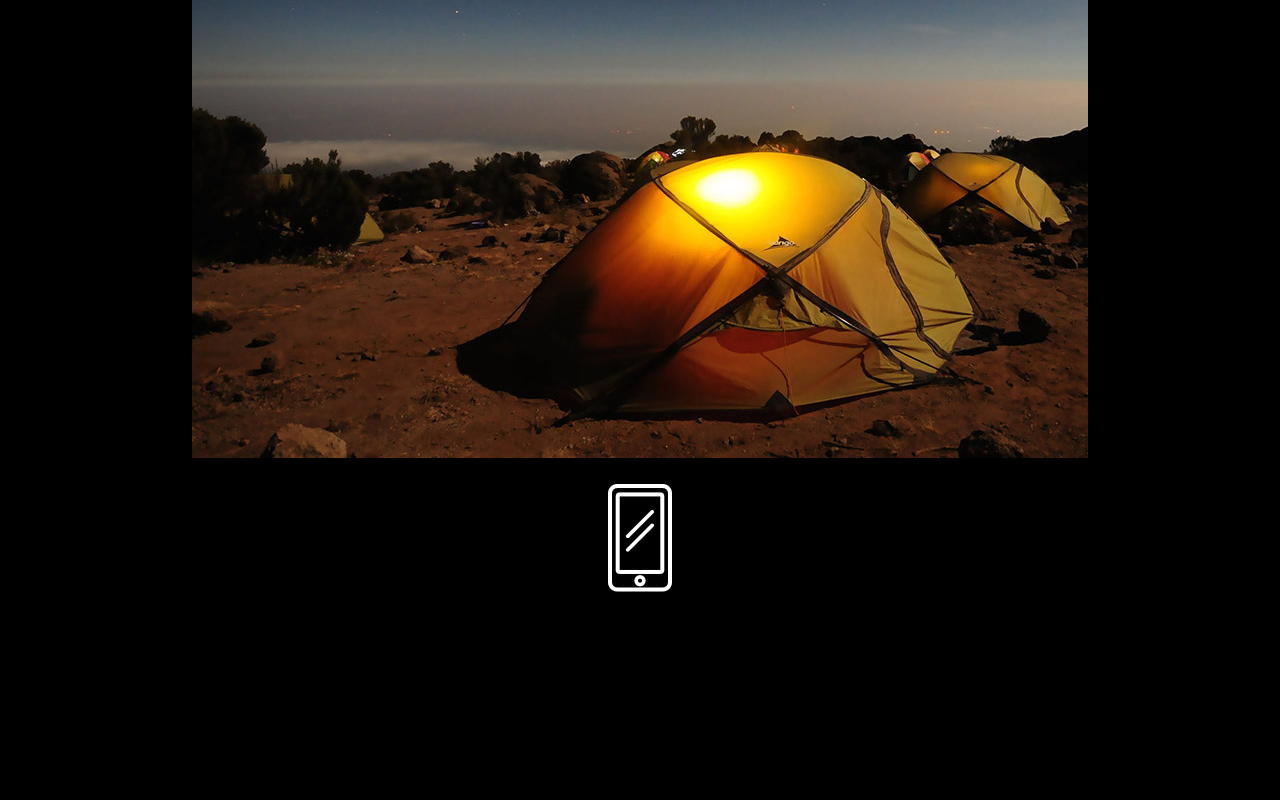
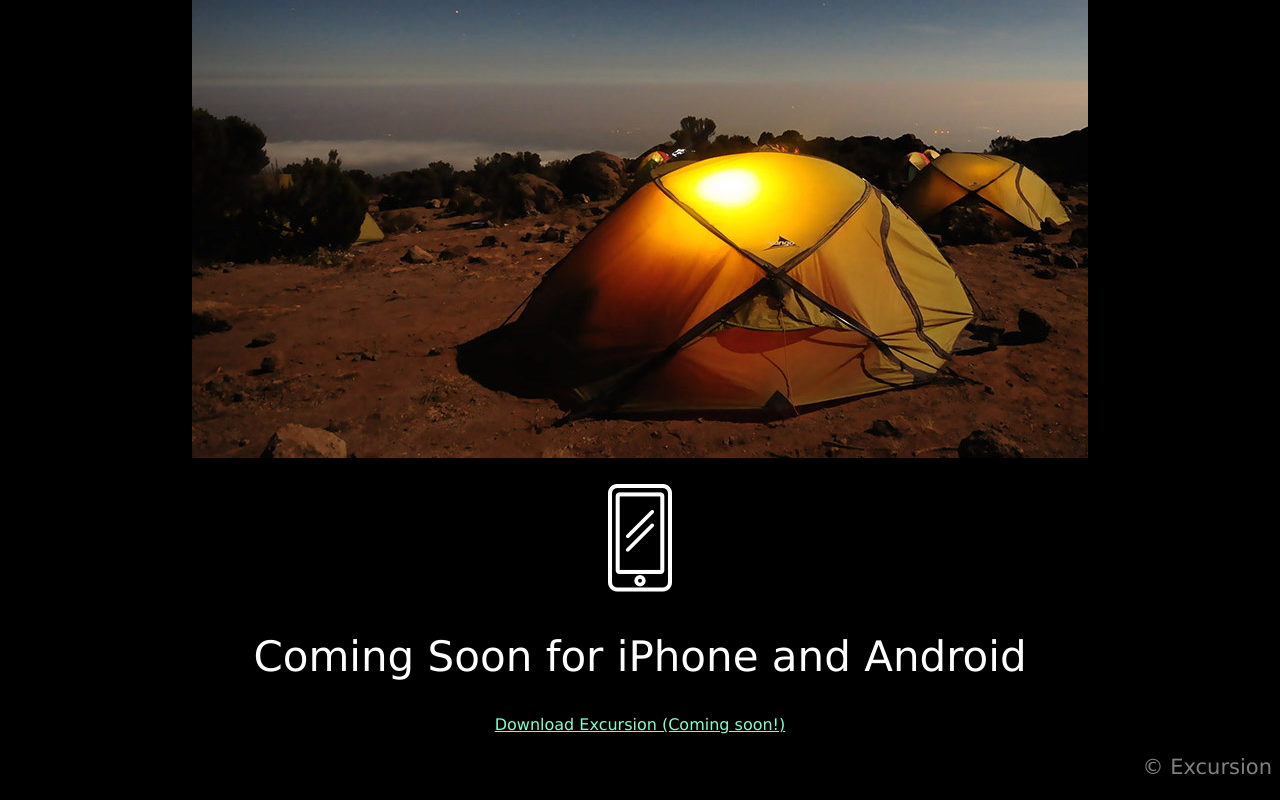
Before and after one commit to djs44/excursion, a plain HTML site: page index.html in a window 1280 px wide. Shown: the part 553-1353 px from the top of the page. Before the commit the page ends 1171 px from the top, so only its background shows below. Drawn offline with Linux system fonts and the light colour scheme.

Commit message:
Add all footer text.

```diff
--- a/index.html
+++ b/index.html
@@ -13,9 +13,12 @@
         Your browser does not support the video tag.</video>
     </p>
     <h2>Your personal travel guide</h2>
-    <p>Excursion remembers places you like, and recommends new points of interest around you.</p>
+      <p>Excursion remembers places you like, and recommends new points of interest around you.</p>
     <p><img src="./resources/images/camp.jpg"></p>
     <p><img src="./resources/images/phone.png"></p>
+    <h2>Coming Soon for iPhone and Android</h2>
+    <p class="download"><a>Download Excursion (Coming soon!)</a></p>
+    <p class="copyright">&copy; Excursion</p>
 
   </body>
 </html>
--- a/resources/css/style.css
+++ b/resources/css/style.css
@@ -31,8 +31,15 @@ p.download {
   color: aquamarine;
   font-size: 16px;
   text-align: center;
+  text-decoration: underline;
 }
 
 p.video {
   text-align: center;
 }
+
+p.copyright {
+  color: gray;
+  text-align: right;
+  font-size: 21px;
+}
```
